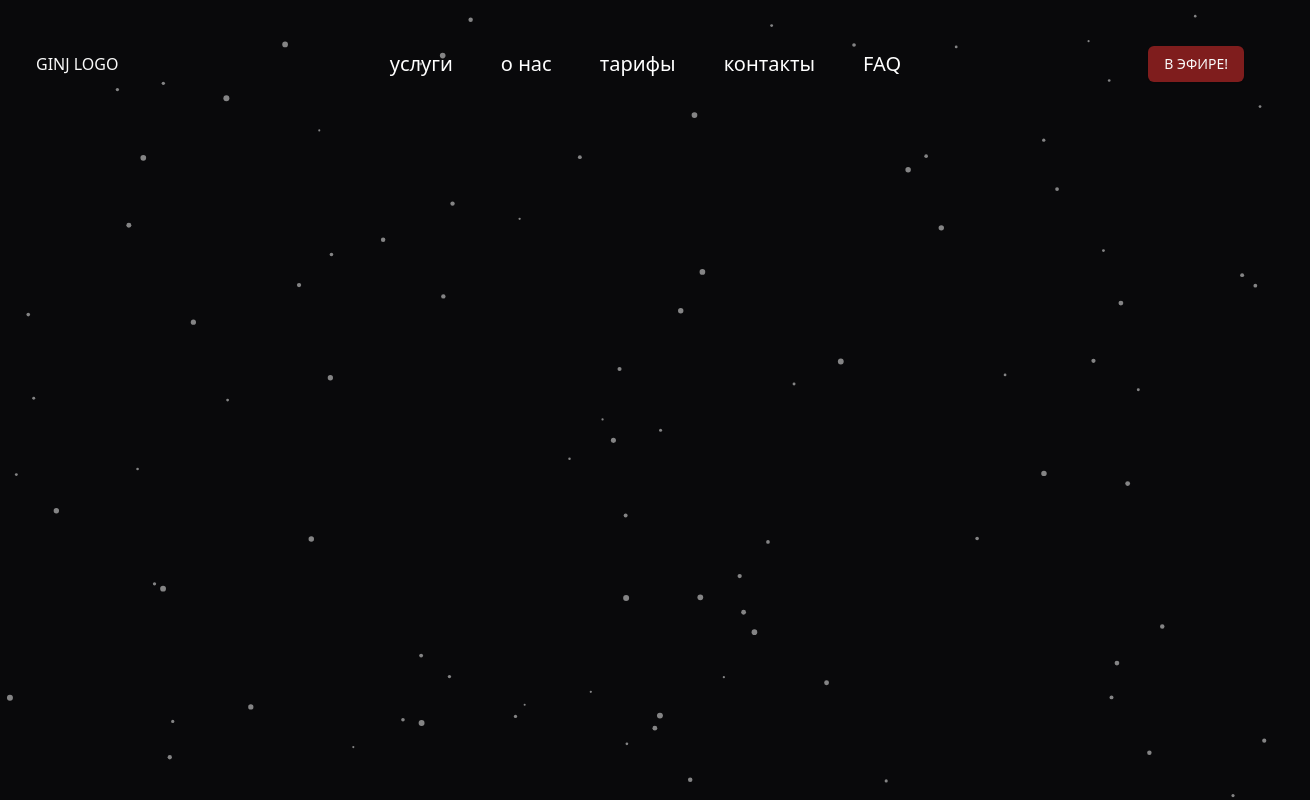
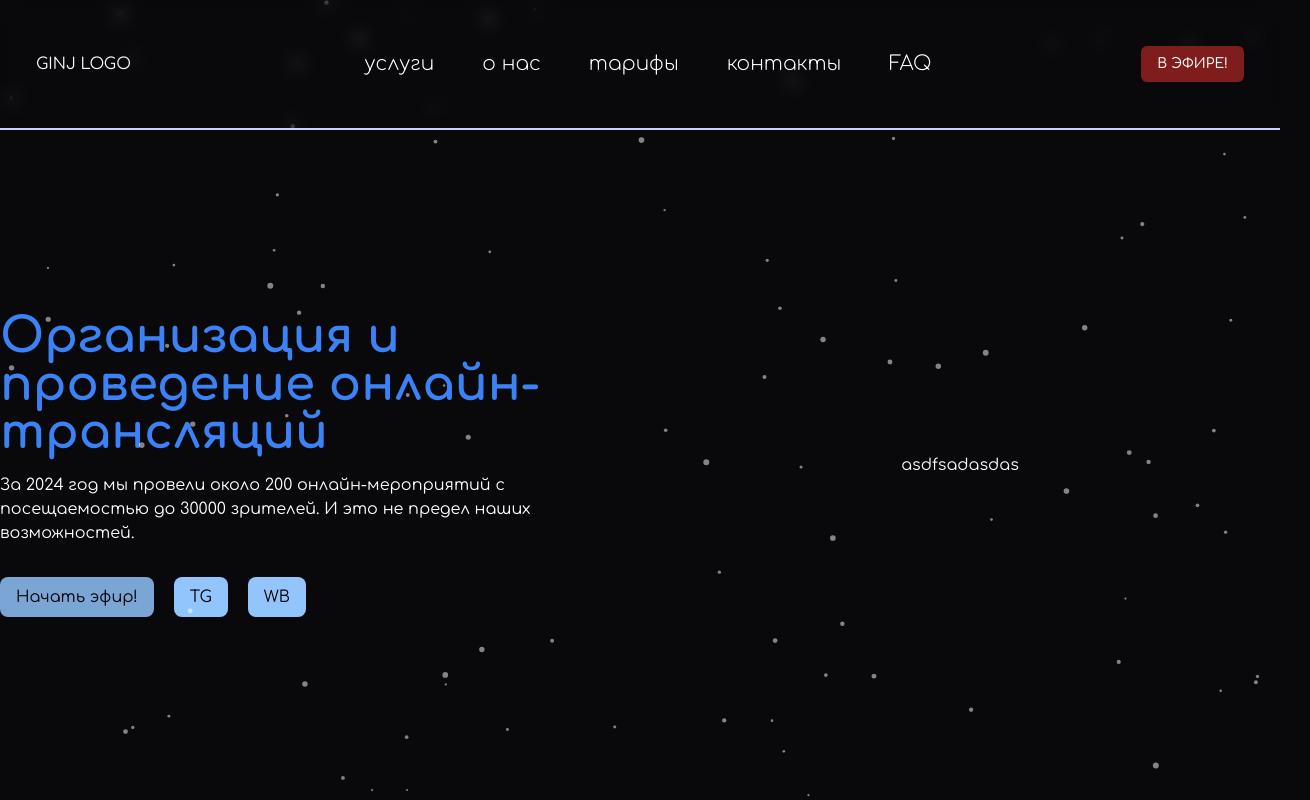
Before and after one commit to Xlebabutti/ginj, a Next.js app in the folder frontend/: page / in a window 1280 px wide. Shown: the top 800 px of the page, 1310 px wide, since content can reach past the window. Built offline with nearby package versions, Linux system fonts and the light colour scheme.

Commit message:
add gsap

```diff
--- a/frontend/package.json
+++ b/frontend/package.json
@@ -9,13 +9,16 @@
         "lint": "next lint"
     },
     "dependencies": {
+        "@gsap/react": "^2.1.1",
         "@prisma/client": "^6.0.1",
         "@radix-ui/react-dialog": "^1.1.4",
         "@radix-ui/react-separator": "^1.1.1",
         "@radix-ui/react-slot": "^1.1.1",
         "@radix-ui/react-tooltip": "^1.1.5",
+        "@studio-freight/lenis": "^1.0.42",
         "class-variance-authority": "^0.7.1",
         "clsx": "^2.1.1",
+        "gsap": "^3.12.5",
         "lucide-react": "^0.468.0",
         "next": "15.1.0",
         "prettier": "^3.4.2",
@@ -23,6 +26,7 @@
         "react": "^19.0.0",
         "react-dom": "^19.0.0",
         "react-tsparticles": "^2.12.2",
+        "split-type": "^0.3.4",
         "tailwind-merge": "^2.5.5",
         "tailwindcss-animate": "^1.0.7",
         "tsparticles-slim": "^2.12.0"
--- a/frontend/src/app/layout.tsx
+++ b/frontend/src/app/layout.tsx
@@ -1,15 +1,11 @@
 import type { Metadata } from 'next';
-import { Geist, Geist_Mono } from 'next/font/google';
+import { Comfortaa } from 'next/font/google';
 import './globals.css';
 import ParticlesBackground from '@/widgets/app-particles/app-particles';
+import { AppHeader } from '@/widgets/app-header/app-header';
 
-const geistSans = Geist({
+const geistSans = Comfortaa({
     variable: '--font-geist-sans',
-    subsets: ['latin'],
-});
-
-const geistMono = Geist_Mono({
-    variable: '--font-geist-mono',
     subsets: ['latin'],
 });
 
@@ -24,11 +20,12 @@ export default function RootLayout({
     children: React.ReactNode;
 }>) {
     return (
-        <html lang="en">
-            <body
-                className={`${geistSans.variable} ${geistMono.variable} dark antialiased`}
-            >
-                <ParticlesBackground>{children}</ParticlesBackground>
+        <html lang="ru">
+            <body className={`${geistSans.className} dark antialiased`}>
+                <ParticlesBackground>
+                    <AppHeader />
+                    {children}
+                </ParticlesBackground>
             </body>
         </html>
     );
--- a/frontend/src/app/page.tsx
+++ b/frontend/src/app/page.tsx
@@ -1,9 +1,70 @@
-import { AppHeader } from '@/widgets/app-header/app-header';
+import AboutPage from '@/entities/about-page/about-page';
 
-export default function Home() {
+export default async function Home() {
     return (
-        <div className="">
-            <AppHeader />
-        </div>
+        <main>
+            <section
+                className="h-[calc(100vh-130px)] bg-cover bg-center"
+                id="home"
+            >
+                <div className="container mx-auto flex h-full items-center justify-center">
+                    <div className="flex-1 text-left">
+                        <h1 className="mb-4 text-5xl font-bold text-blue-500">
+                            Организация и проведение онлайн-трансляций
+                        </h1>
+                        <p className="mb-8 text-white">
+                            За 2024 год мы провели около 200 онлайн-мероприятий
+                            с посещаемостью до 30000 зрителей. И это не предел
+                            наших возможностей.
+                        </p>
+                        <div className="flex gap-5">
+                            <button className="animate-pulse rounded-lg bg-blue-300 px-4 py-2 text-black hover:bg-gray-300">
+                                Начать эфир!
+                            </button>
+                            <button className="rounded-lg bg-blue-300 px-4 py-2 text-black hover:bg-gray-300">
+                                TG
+                            </button>
+                            <button className="rounded-lg bg-blue-300 px-4 py-2 text-black hover:bg-gray-300">
+                                WB
+                            </button>
+                        </div>
+                    </div>
+                    <div className="flex-1 text-center">asdfsadasdas</div>
+                </div>
+            </section>
+            <section
+                id="services"
+                className="h-[calc(100vh-130px)] bg-cover bg-center"
+            >
+                <div className="container mx-auto flex h-full items-center justify-center">
+                    <div className="text-left">услуги</div>
+                </div>
+            </section>
+            <AboutPage />
+            <section
+                id="pricing"
+                className="h-[calc(100vh-130px)] bg-cover bg-center"
+            >
+                <div className="container mx-auto flex h-full items-center justify-center">
+                    <div className="text-left">pricing</div>
+                </div>
+            </section>
+            <section
+                id="contact"
+                className="h-[calc(100vh-130px)] bg-cover bg-center"
+            >
+                <div className="container mx-auto flex h-full items-center justify-center">
+                    <div className="text-left">контакт</div>
+                </div>
+            </section>
+            <section
+                id="faq"
+                className="h-[calc(100vh-130px)] bg-cover bg-center"
+            >
+                <div className="container mx-auto flex h-full items-center justify-center">
+                    <div className="text-left">faq</div>
+                </div>
+            </section>
+        </main>
     );
 }
--- /dev/null
+++ b/frontend/src/entities/about-page/about-page.tsx
@@ -0,0 +1,13 @@
+import AboutText from './ui/about-text';
+
+const AboutPage = () => {
+    return (
+        <section id="about" className="">
+            <div className="container mx-auto flex h-full items-center justify-center">
+                <AboutText />
+            </div>
+        </section>
+    );
+};
+
+export default AboutPage;
--- /dev/null
+++ b/frontend/src/entities/about-page/ui/about-text.tsx
@@ -0,0 +1,92 @@
+// eslint-disable-next-line @typescript-eslint/ban-ts-comment
+//@ts-ignore
+// eslint-disable-next-line @typescript-eslint/ban-ts-comment
+//@ts-nocheck
+'use client';
+
+import { useEffect } from 'react';
+import { gsap } from 'gsap';
+import { ScrollTrigger } from 'gsap/ScrollTrigger';
+import SplitType from 'split-type';
+import Lenis from '@studio-freight/lenis';
+
+const AboutText = () => {
+    useEffect(() => {
+        gsap.registerPlugin(ScrollTrigger);
+
+        const text = new SplitType('.target');
+        const chars = text.chars;
+
+        const lenis = new Lenis({
+            lerp: 0.2,
+            smooth: true,
+        });
+
+        lenis.on('scroll', () => ScrollTrigger.update());
+
+        const scrollFn = (time) => {
+            lenis.raf(time);
+            requestAnimationFrame(scrollFn);
+        };
+
+        requestAnimationFrame(scrollFn);
+
+        chars.forEach((char) =>
+            gsap.set(char.parentNode, { perspective: 1000 }),
+        );
+
+        gsap.fromTo(
+            chars,
+            {
+                willChange: 'opacity, transform',
+                opacity: 0.2,
+                z: -800,
+            },
+            {
+                ease: 'back.out(1.2)',
+                opacity: 1,
+                z: 0,
+                stagger: 0.04,
+                scrollTrigger: {
+                    trigger: '.about-text',
+                    start: 'top bottom',
+                    end: 'bottom top',
+                    scrub: true,
+                },
+            },
+        );
+
+        return () => {
+            text.revert();
+            ScrollTrigger.kill();
+        };
+    }, []);
+
+    return (
+        <div>
+            <div className="w-full">
+                Организация и проведение онлайн-трансляций
+            </div>
+            <div className="relative mt-[750px] flex w-screen flex-col px-8 py-6">
+                <h2 className="about-text grid gap-8 text-center text-[8vw] leading-[0.8]">
+                    <span className="target uppercase">Организация</span>
+                    <span className="target uppercase">трансляции</span>
+                    <span className="target mb-[100px] uppercase">
+                        на высшем уровне
+                    </span>
+                </h2>
+            </div>
+            <div className="relative mb-[350px] flex w-screen flex-col px-8 py-6">
+                <p className="m-[auto] my-6 max-w-[660px] text-[1.3rem] leading-normal">
+                    Наша компания специализируется на организации и проведении
+                    онлайн-трансляций, обеспечивая высокое качество и надежность
+                    на каждом этапе. Мы понимаем, что каждая трансляция — это
+                    уникальное событие, и мы готовы предложить индивидуальный
+                    подход к каждому клиенту.
+                </p>
+            </div>
+        </div>
+    );
+};
+
+export default AboutText;
--- /dev/null
+++ b/frontend/src/entities/home-page.tsx
@@ -0,0 +1,3 @@
+export function homePage() {
+    return <div>Enter</div>;
+}
--- a/frontend/src/widgets/app-header/ui/layout.tsx
+++ b/frontend/src/widgets/app-header/ui/layout.tsx
@@ -19,7 +19,7 @@ export default function Layout({
     actions?: React.ReactNode;
 }) {
     return (
-        <header className="z-100 w-full">
+        <header className="sticky top-0 z-50 w-full border-b-2 border-indigo-200 backdrop-blur">
             <div className="flex h-32 items-center justify-between px-9">
                 <div className="mr-2 md:hidden">
                     <Sheet>
--- a/frontend/src/widgets/app-header/ui/logo.tsx
+++ b/frontend/src/widgets/app-header/ui/logo.tsx
@@ -1,8 +1,17 @@
+'use client';
+
+import { gsap } from 'gsap';
+import { ScrollToPlugin } from 'gsap/ScrollToPlugin';
 import Link from 'next/link';
 
+gsap.registerPlugin(ScrollToPlugin);
+
 export default function Logo() {
+    const scrollToSection = (id: string) => {
+        gsap.to(window, { duration: 1, scrollTo: id });
+    };
     return (
-        <Link className="" href="/">
+        <Link className="" href="/" onClick={() => scrollToSection('#home')}>
             GINJ LOGO
         </Link>
     );
--- a/frontend/src/widgets/app-header/ui/main-nav.tsx
+++ b/frontend/src/widgets/app-header/ui/main-nav.tsx
@@ -1,35 +1,49 @@
+'use client';
+
+import { gsap } from 'gsap';
 import Link from 'next/link';
+import { ScrollToPlugin } from 'gsap/ScrollToPlugin';
+
+gsap.registerPlugin(ScrollToPlugin);
 
 export default function MainNav() {
+    const scrollToSection = (id: string) => {
+        gsap.to(window, { duration: 1, scrollTo: id });
+    };
     return (
         <nav className="text- flex flex-col gap-12 text-xl font-light md:flex-row md:items-center">
             <Link
                 className="text-white hover:underline hover:decoration-white/75 hover:decoration-[2px] hover:underline-offset-8"
-                href="/about"
+                href="#services"
+                onClick={() => scrollToSection('#services')}
             >
                 услуги
             </Link>
             <Link
                 className="text-white hover:underline hover:decoration-white/75 hover:decoration-[2px] hover:underline-offset-8"
-                href="/about"
+                href="#about"
+                onClick={() => scrollToSection('#about')}
             >
                 о нас
             </Link>
             <Link
                 className="text-white hover:underline hover:decoration-white/75 hover:decoration-[2px] hover:underline-offset-8"
-                href="/pricing"
+                href="#pricing"
+                onClick={() => scrollToSection('#pricing')}
             >
                 тарифы
             </Link>
             <Link
                 className="text-white hover:underline hover:decoration-white/75 hover:decoration-[2px] hover:underline-offset-8"
-                href="/contact"
+                href="#contact"
+                onClick={() => scrollToSection('#contact')}
             >
                 контакты
             </Link>
             <Link
                 className="text-white hover:underline hover:decoration-white/75 hover:decoration-[2px] hover:underline-offset-8"
-                href="/faq"
+                href="#faq"
+                onClick={() => scrollToSection('#faq')}
             >
                 FAQ
             </Link>
--- a/frontend/src/widgets/app-particles/particles-options.ts
+++ b/frontend/src/widgets/app-particles/particles-options.ts
@@ -18,11 +18,6 @@ export const particlesOptions = {
             },
             polygon: {
                 nb_sides: 3,
-            },
-            image: {
-                src: 'img/github.svg',
-                width: 100,
-                height: 100,
             },
         },
         opacity: {
@@ -67,44 +62,6 @@ export const particlesOptions = {
             },
         },
     },
-    interactivity: {
-        detect_on: 'canvas',
-        events: {
-            onhover: {
-                enable: true,
-                mode: 'repulse',
-            },
-            onclick: {
-                enable: true,
-                mode: 'push',
-            },
-            resize: true,
-        },
-        modes: {
-            grab: {
-                distance: 400,
-                line_linked: {
-                    opacity: 1,
-                },
-            },
-            bubble: {
-                distance: 400,
-                size: 40,
-                duration: 2,
-                opacity: 8,
-                speed: 3,
-            },
-            repulse: {
-                distance: 150,
-                duration: 0.4,
-            },
-            push: {
-                particles_nb: 4,
-            },
-            remove: {
-                particles_nb: 2,
-            },
-        },
-    },
+
     retina_detect: true,
 };
--- /dev/null
+++ b/frontend/src/widgets/scroll-sectoin/scroll-section.tsx
@@ -0,0 +1,5 @@
+const scrollSection = () => {
+    return <div>Enter</div>;
+};
+
+export default scrollSection;
```
Also changed, not shown: frontend/src/app/globals.css (+8 -0 lines), 1 other file (tests, documents, lock files or other folders).
